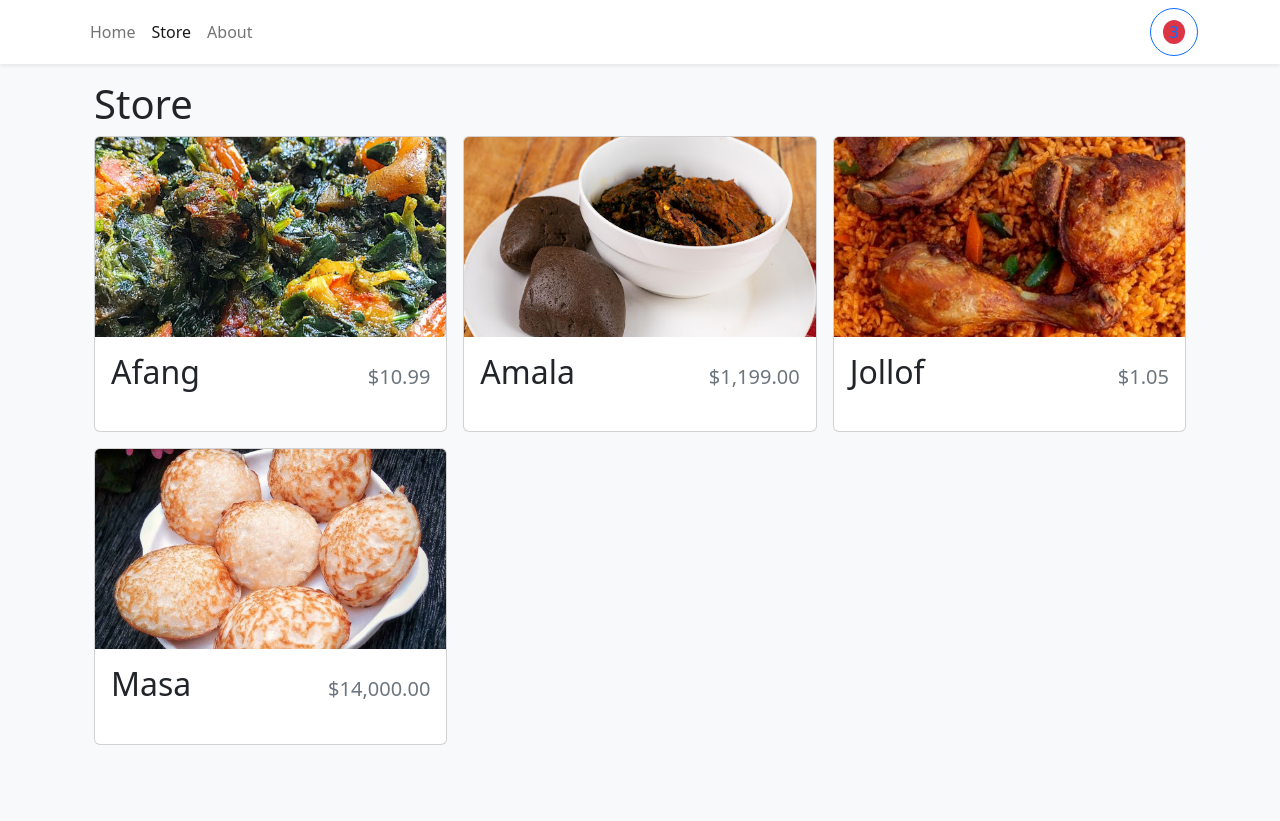
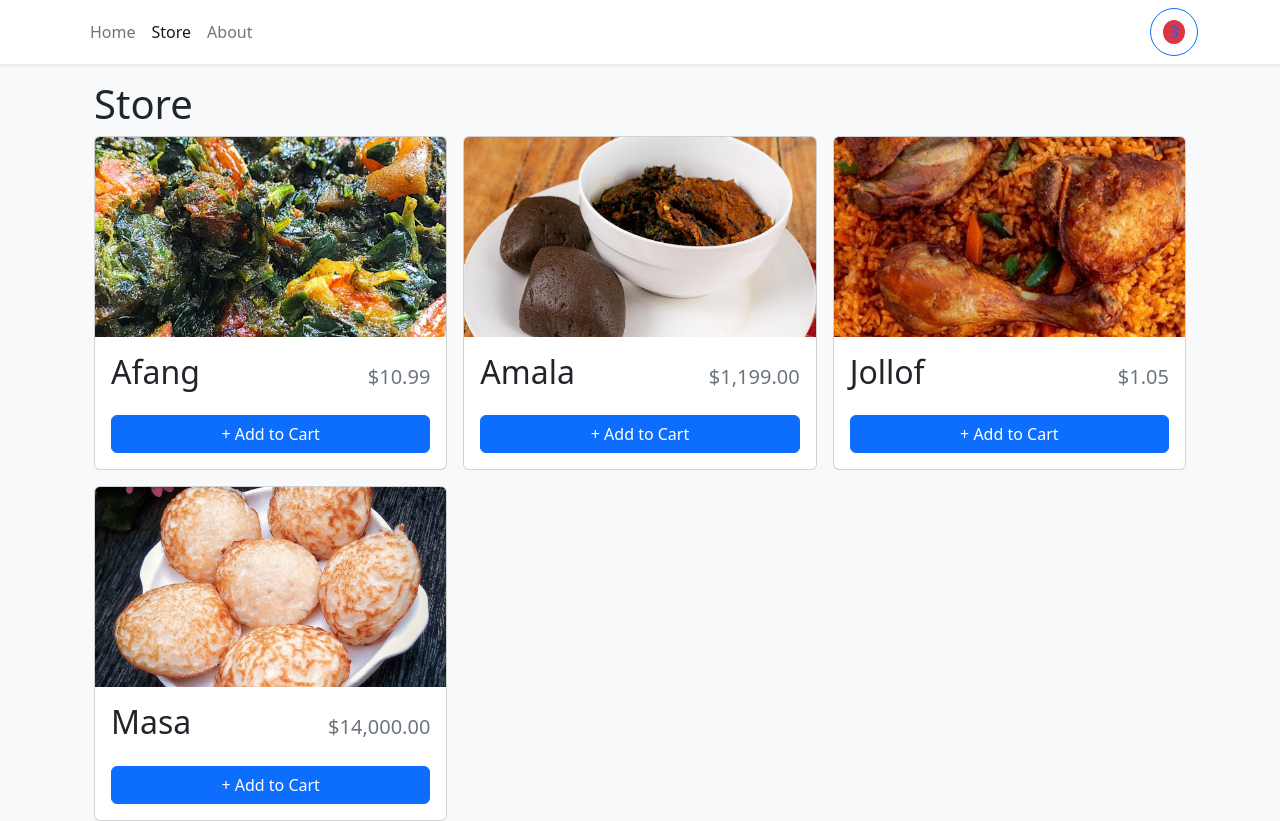
Before and after one commit to ToluwaDavid/Cartype, a React (Vite) app: page /store in a window 1280 px wide. Before the commit the page ends 800 px from the top, so only its background shows below. Built offline with nearby package versions, Linux system fonts and the light colour scheme.

Commit message:
Store items UI

```diff
--- a/src/components/StoreItems.tsx
+++ b/src/components/StoreItems.tsx
@@ -1,5 +1,5 @@
 import React from 'react'
-import { Card } from 'react-bootstrap'
+import { Button, Card } from 'react-bootstrap'
 import { formatCurrency } from "../utils/formatCurremcy"
 type StoreItemProps = {
     id: number
@@ -9,15 +9,31 @@
 }
 
 const StoreItems = ({ id, name, price, imgUrl }: StoreItemProps) => {
+    const quantity = 0
     return (
         <div>
-            <Card>
+            <Card className='h-100 '>
                 <Card.Img variant="top" src={imgUrl} height="200px" style={{ objectFit: "cover" }} />
                 <Card.Body className='d-flex flex-column'>
                     <Card.Title className='d-flex justify-content-between align-items-baseline mb-4'>
                         <span className='fs-2'>{name}</span>
                         <span className='ms-2 text-muted'>{formatCurrency(price)}</span>
                     </Card.Title>
+                    <div className='mt-auto'>
+                        {quantity === 0 ? (
+                            <Button className='w-100'>+ Add to Cart</Button>
+                        ) : <div className='d-flex align-items-center flex-colomn justify-content-center' style={{ gap: ".5rem " }}>
+                            <div className='d-flex align-items-center justify-content-center' style={{ gap: ".5rem " }} >
+                                <Button>-</Button>
+                                <div>
+                                    <span className='fs-3'>{quantity}</span> in cart
+                                </div>
+                                <Button>+</Button>
+                            </div>
+                            <Button variant="danger" size="sm">Remove</Button>
+                        </div>
+                        }
+                    </div>
                 </Card.Body>
             </Card>
         </div>
```
